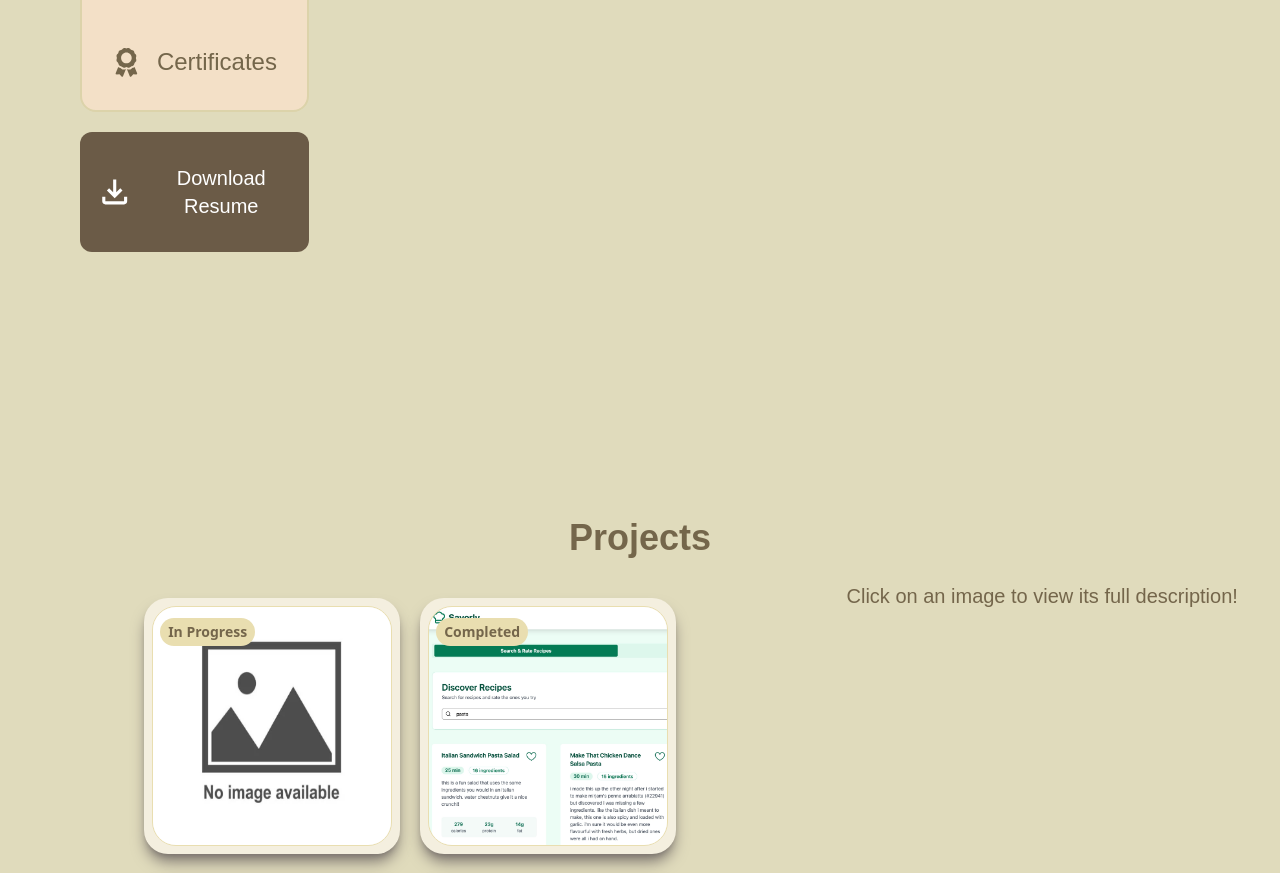
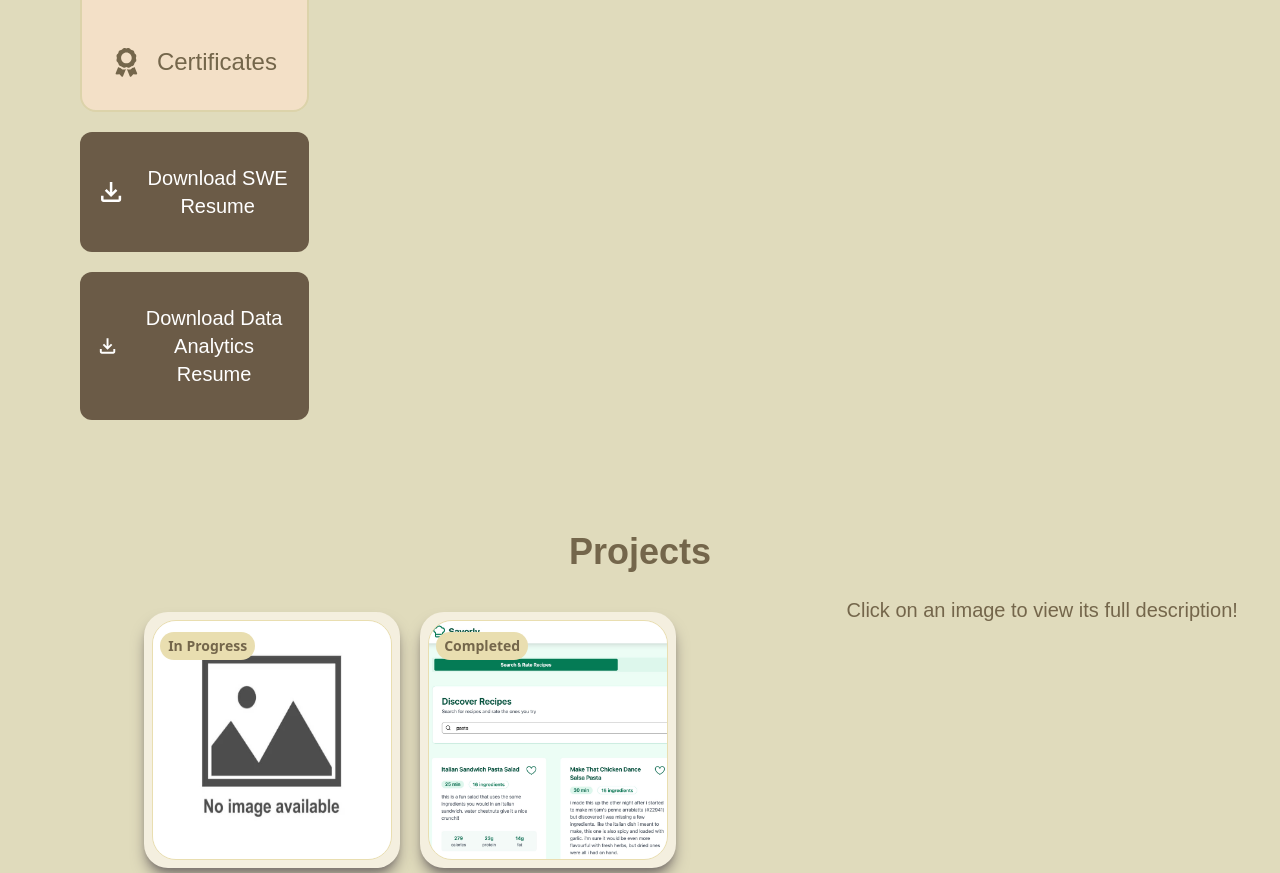
Before and after one commit to tonstey/personal_website, a React (Vite) app: page / in a window 1280 px wide. Shown: the part 2560-3433 px from the top of the page. Built offline with nearby package versions, Linux system fonts and the light colour scheme; a web font is replaced by a local one.

Commit message:
Updated Linkedin link & CSULB GPA

```diff
--- a/src/data/education.js
+++ b/src/data/education.js
@@ -21,12 +21,11 @@ const education = [
       { name: "Boys' Basketball's Stats Keeper", date: "2017-2018" },
       { name: "Link Crew", date: "2019" },
       { name: "Men's League", date: "2019-2020" },
+      { name: "ASB Secretary", date: "2019-2020" },
       { name: "Key Club", date: "2020-2021" },
       { name: "Math Club", date: "2019-2021" },
-      {
-        name: "ASB (Secretary for 2019-2020 Term, Vice President for 2020-2021 Term)",
-        date: "2018-2021",
-      },
+      { name: "ASB Cabinet Member", date: "2018-2021" },
+      { name: "ASB Vice President", date: "2020-2021" },
     ],
   },
 
@@ -103,12 +102,14 @@ const education = [
     location: "Long Beach, CA",
     startDate: "01/2026",
     endDate: "Present",
-    gpa: null,
+    gpa: 4.0,
     degree: "Masters of Science in Computer Science",
     awards: [],
     courses: [
       "Advanced Topics in Programming Languages",
       "Advanced Software Engineering",
+      "Search Engine Technology",
+      "Object-Oriented Analysis & Design",
     ],
     activities: [],
   },
--- a/src/pages/ResumePage.jsx
+++ b/src/pages/ResumePage.jsx
@@ -78,7 +78,16 @@ export default function ResumePage() {
               >
                 {" "}
                 <MdOutlineFileDownload className="text-[2.75rem]" />
-                Download Resume
+                Download SWE Resume
+              </a>
+              <a
+                className="flex w-full items-center justify-center gap-4 rounded-xl bg-[#6b5b47] px-4 py-8 text-center font-seurat text-xl text-white hover:bg-[#89745b]"
+                href="TonyVuong_Resume.pdf"
+                download={"TonyVuong_Resume"}
+              >
+                {" "}
+                <MdOutlineFileDownload className="text-[2.75rem]" />
+                Download Data Analytics Resume
               </a>
             </div>
             {/* END TABS */}
```
